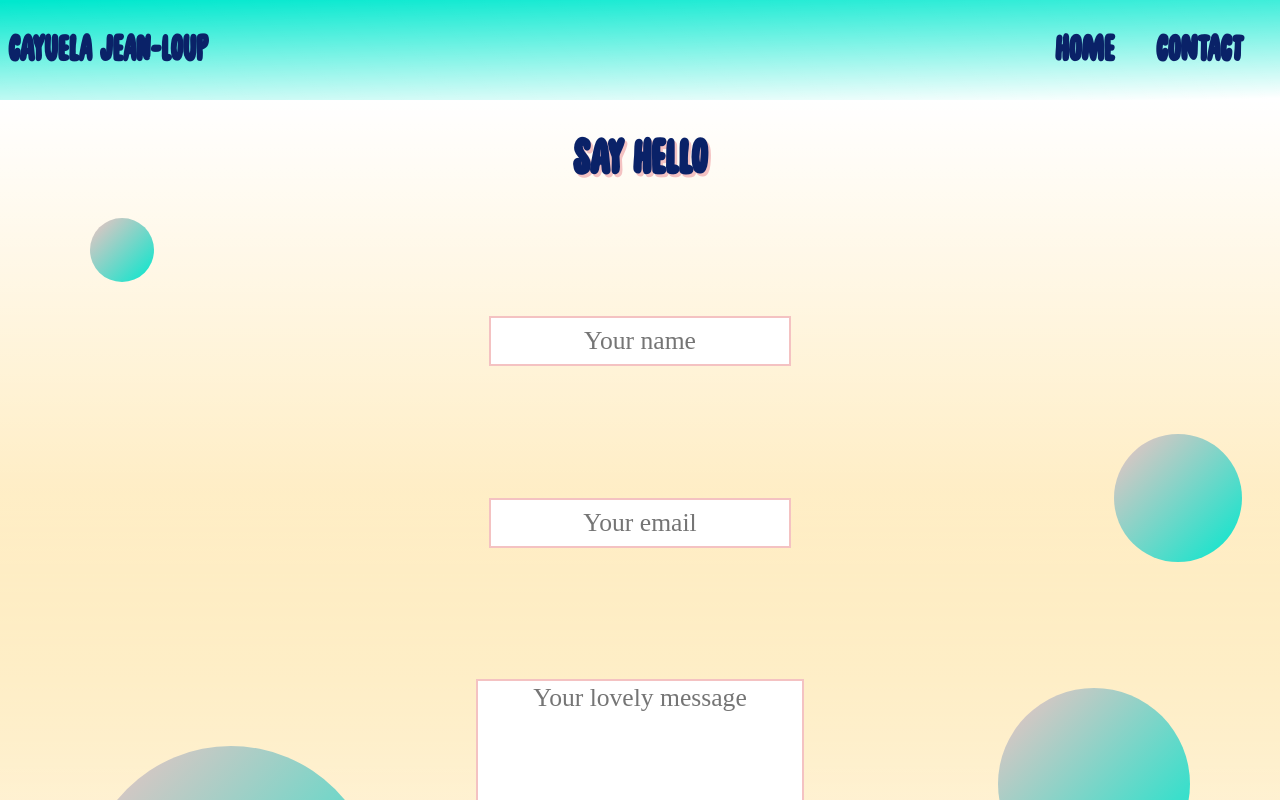
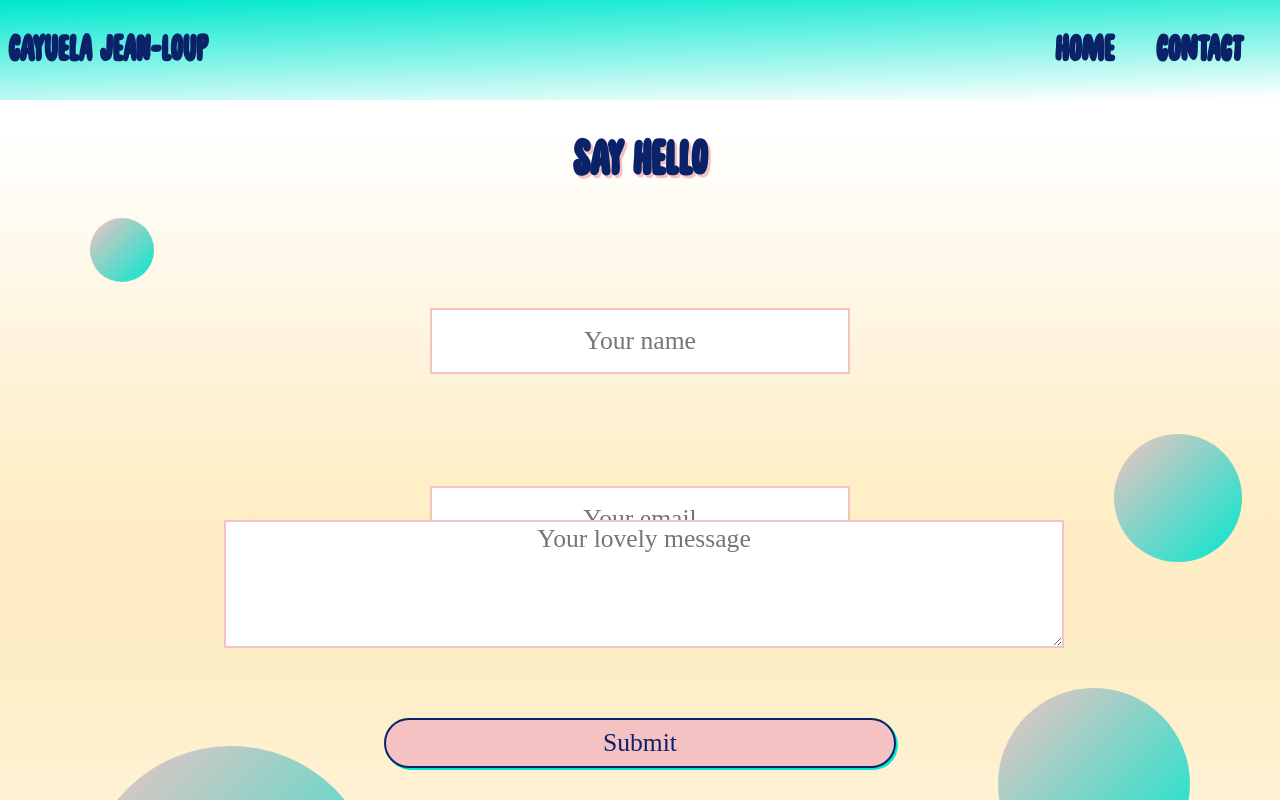
Before and after one commit to j-loup30400/portfoliov2, a React (Create React App) app: page /Contact in a window 1280 px wide. Shown: the top 800 px of the page. Built offline with nearby package versions, Linux system fonts and the light colour scheme; a web font is replaced by a local one.

Commit message:
change contact page

```diff
--- a/src/App.css
+++ b/src/App.css
@@ -147,3 +147,46 @@ body {
     background-position: center;
     background-size: contain;
 }
+
+.inputContact {
+  display: flex;
+  flex-direction: column;
+  align-items: center;
+  justify-content: space-evenly;
+  height: 20vh;
+  gap: 15%;
+}
+
+.text{
+  position: absolute;
+  bottom: 25vh;
+  left: 19vw;
+  }
+
+  @media all and (orientation: landscape) {
+    .inputContact{
+      flex-direction: row;
+      justify-content: center;
+      gap: 2%;
+    }
+
+    .text {
+      left: 17.5vw;
+      bottom: 10vh;
+    }
+  }
+
+  @media only screen and (min-width: 1024px) and (max-width: 1367px) {
+    .inputContact {
+      display: flex;
+      flex-direction: column;
+      align-items: center;
+      justify-content: space-evenly;
+      height: 20vh;
+      gap: 15%;
+    }
+    .text {
+      height: 25vh;
+    }
+
+  }
--- a/src/Pages/Contact.js
+++ b/src/Pages/Contact.js
@@ -1,7 +1,6 @@
 import React, { useState } from "react";
 import styled, { keyframes } from "styled-components";
 import emailjs from "emailjs-com";
-
 
 import Modal from "../components/Modal/Modal";
 
@@ -90,20 +89,22 @@ export const AnimeLarge = styled.div`
   }
 `;
 
-const StyledContact = styled.form`
-  display: flex;
-  flex-direction: column;
-  justify-content: space-evenly;
-  align-items: center;
-  height: 82vh;
+const StyledContact = styled.div`
+  width: 100vw;
+  height: 78vh;
   background: linear-gradient(180deg, #ffffff 0%, rgba(255, 255, 255, 0) 100%),
     linear-gradient(360deg, #ffffff -2.86%, rgba(255, 255, 255, 0) 58.69%),
     #fed677;
+  @media all and (orientation: landscape) {
+    height: 100vh;
+  }
 
-  @media all and (orientation: landscape) {
-    height: 116vh;
-    justify-content: space-around;
+  @media only screen and (min-width: 1023px) and (max-width: 1367px) {
+    height: 106vh;
+
+
   }
+
 
   h1 {
     text-align: center;
@@ -111,14 +112,14 @@ const StyledContact = styled.form`
     font-family: "unpack-regular";
     font-size: 6.89vh;
     color: #0a2268;
-    margin: 0;
+  }
 
   @media all and (orientation: landscape) {
+    h1 {
       text-align: center;
       text-shadow: 2.5px 2.5px #f4c2c2;
       font-size: 4vw;
       color: #0a2268;
-      margin: 0;
     }
   }
 
@@ -133,8 +134,8 @@ const StyledContact = styled.form`
 
     @media all and (orientation: landscape) {
       font-size: 2vw;
-      padding: 8px;
-      width: 22vw;
+      width: 30vw;
+      margin-top: 5%;
     }
   }
   button {
@@ -150,10 +151,16 @@ const StyledContact = styled.form`
     font-family: "poor-story";
     font-size: 5vw;
     z-index: 0;
+    position: absolute;
+    bottom: 10vh;
+    left: 30vw;
     @media all and (orientation: landscape) {
-      margin: 0;
-      width: 15vw;
       font-size: 2vw;
+      bottom: -15vh;
+    }
+
+    @media only screen and (min-width: 1024px) and (max-width: 1366px){
+      bottom: 2vh;
     }
   }
 
@@ -165,11 +172,9 @@ const StyledContact = styled.form`
     font-family: "poor-story";
     font-size: 5vw;
     z-index: 0;
-
     @media all and (orientation: landscape) {
-      width: 25vw;
-      height: 15vw;
       font-size: 2vw;
+      width: 65vw;
     }
   }
 `;
@@ -188,7 +193,6 @@ const StyledFooterContact = styled.div`
     position: relative;
   }
 `;
-
 
 const Contact = () => {
   const [showModal, setShowModal] = useState(false);
@@ -222,29 +226,61 @@ const Contact = () => {
       <AnimeSmall />
       <AnimeMedium />
       <AnimeLarge />
-      <StyledContact onSubmit={sendEmail}>
+      <StyledContact>
+        <form onSubmit={sendEmail}>
           <h1>Say Hello</h1>
+          <div className="inputContact">
             <label htmlFor="name"></label>
-        <input type="text" name="from_name" placeholder="Your name" required />
+            <input
+              type="text"
+              name="from_name"
+              placeholder="Your name"
+              required
+            />
             <label htmlFor="Email"></label>
             <input type="text" name="Email" placeholder="Your email" required />
             <label htmlFor="message"></label>
+          </div>
+          <div className="text">
             <textarea
               id="message"
               name="message"
               placeholder="Your lovely message"
             ></textarea>
+          </div>
           <button type="submit" value="Send" onClick={openModal}>
             Submit
           </button>
           <Modal showModal={showModal} setShowModal={setShowModal} />
+        </form>
       </StyledContact>
 
       <StyledFooterContact>
         <div>
-      <div onClick={() => window.open("https://www.linkedin.com/in/jeanloup-cayuela-467165204/", "_blank")} className="footerLink"></div>
-            <div onClick={() => window.open("https://drive.google.com/file/d/10b8LNZb_yPAeeXggAkmBR-ARv6w36gBX/view?usp=sharing", "_blank")} className="footerCv"></div>
-            <div onClick={() => window.open("https://github.com/j-loup30400", "_blank")} className="footerGit"></div>
+          <div
+            onClick={() =>
+              window.open(
+                "https://www.linkedin.com/in/jeanloup-cayuela-467165204/",
+                "_blank"
+              )
+            }
+            className="footerLink"
+          ></div>
+          <div
+            onClick={() =>
+              window.open(
+                "https://drive.google.com/file/d/10b8LNZb_yPAeeXggAkmBR-ARv6w36gBX/view?usp=sharing",
+                "_blank"
+              )
+            }
+            className="footerCv"
+          ></div>
+          <div
+            onClick={() =>
+              window.open("https://github.com/j-loup30400", "_blank")
+            }
+            className="footerGit"
+          ></div>
         </div>
       </StyledFooterContact>
     </div>
--- a/src/components/Modal/Modal.js
+++ b/src/components/Modal/Modal.js
@@ -1,16 +1,19 @@
 import { Link } from "react-router-dom";
-import React from 'react'
-import styled from "styled-components"
-import Thanks from "../../Images/thanks.gif"
+import React from "react";
+import styled from "styled-components";
+import Thanks from "../../Images/thanks.gif";
 
 const StyledModal = styled.div`
   width: 90vw;
   height: 75vh;
-  background: linear-gradient(rgba(255, 192 , 203, 0.1),rgba(255,192,203,0.5));
+  background: linear-gradient(
+    rgba(255, 192, 203, 0.1),
+    rgba(255, 192, 203, 0.5)
+  );
   position: fixed;
   transform: translate(-50%, -50%);
-  top:50% ;
-  left:50%;
+  top: 50%;
+  left: 50%;
   backdrop-filter: blur(5px);
   display: flex;
   flex-direction: column;
@@ -25,43 +28,62 @@ const StyledModal = styled.div`
     img {
       width: 20vw;
       padding: 1rem;
-
     }
   }
 
-
-
-button{
-    align-items: center
+  button {
+    outline: none;
+    color: #0a2268;
+    background-color: #f4c2c2;
+    border-radius: 3.5vw;
+    border: 2px solid;
+    box-shadow: 2px 2px #00e8ce;
+    margin: 1rem auto;
+    width: 40vw;
+    padding: 8px;
+    font-family: "poor-story";
+    font-size: 5vw;
+    z-index: 0;
+    position: absolute;
+    bottom: 10vh;
+    left: 25vw;
+    @media all and (orientation: landscape) {
+      font-size: 2vw;
+      left: 31vw;
+      bottom: 5vh;
+    }
   }
 
-p{
+  p {
     font-size: 3.44vh;
-        line-height:5vh;
+    line-height: 5vh;
     text-align: center;
     font-family: "unpack-regular";
-        color: #0A2268;
-        text-shadow: 5px 5px #F4C2C2;
-        margin:0;
+    color: #0a2268;
+    text-shadow: 5px 5px #f4c2c2;
+    margin: 0;
     padding: 8px;
     @media all and (orientation: landscape) {
-    font-size:3vw;
+      font-size: 3vw;
       line-height: 2.5vw;
     }
   }
-
-`
-function Modal({showModal, setShowModal})  {
+`;
+function Modal({ showModal, setShowModal }) {
   return (
     <>
-        {showModal && <StyledModal>
+      {showModal && (
+        <StyledModal>
           <img src={Thanks} alt="dancing man" />
           <p>Thank you for your time and consideration </p>
-          <button>  <Link to="/">See you soon</Link> </button>
-        </StyledModal>}
-
+          <button>
+            {" "}
+            <Link to="/">See you soon</Link>{" "}
+          </button>
+        </StyledModal>
+      )}
     </>
-    )
+  );
 }
 
-export default Modal
+export default Modal;
```
Lines whose indentation alone changed are shown as unchanged.
